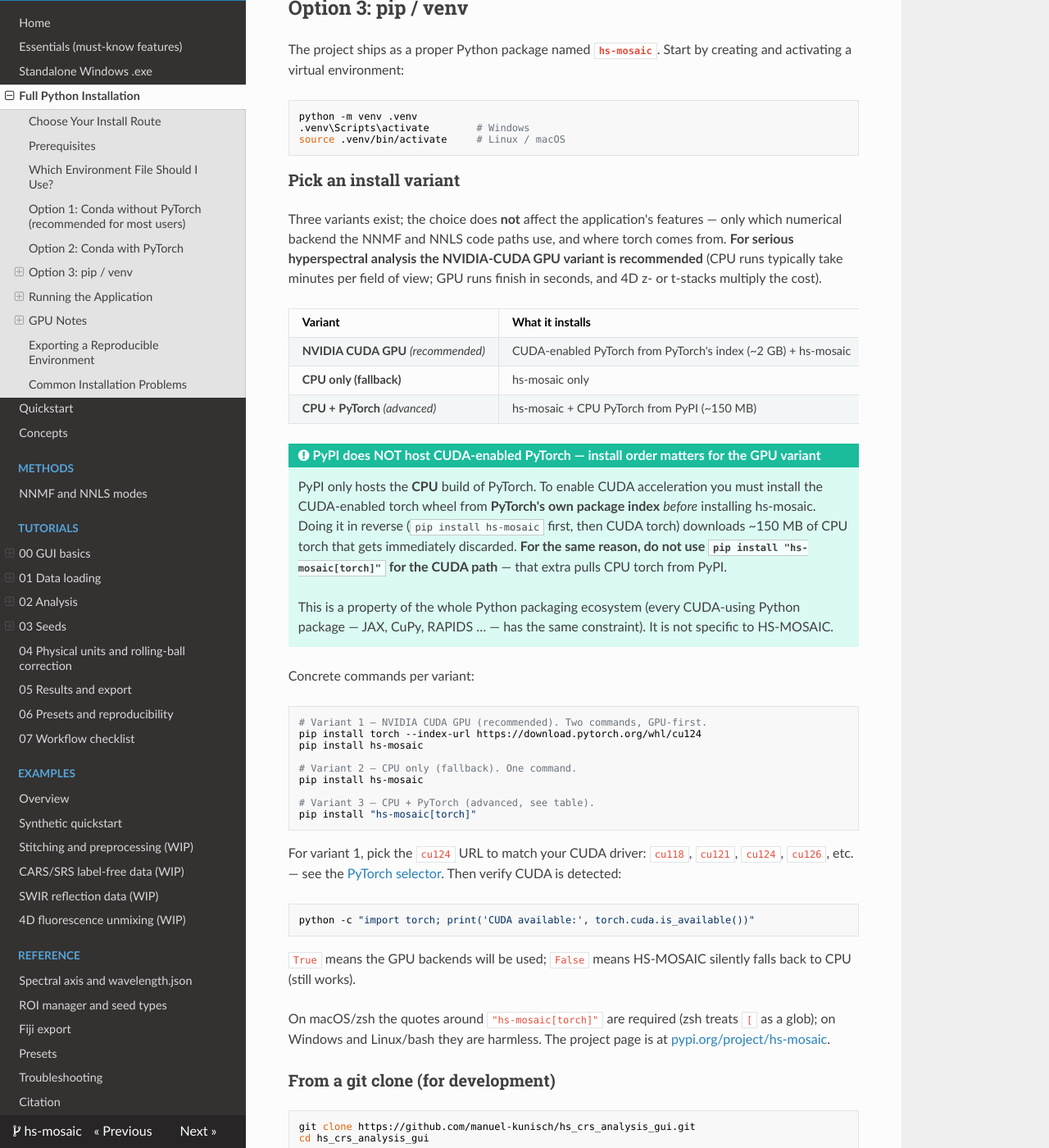
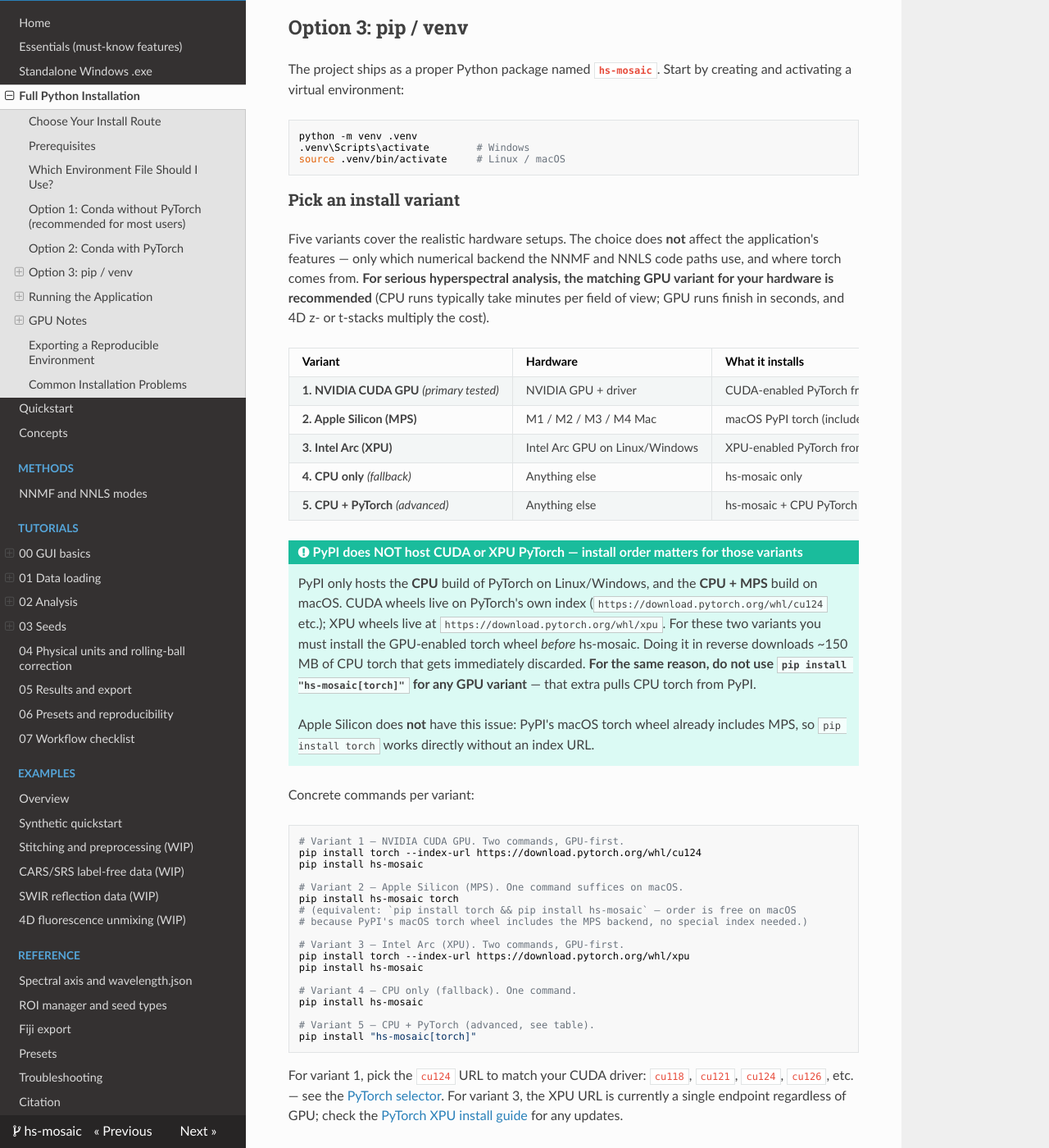
Before and after one commit to manuel-kunisch/hs_crs_analysis_gui, an MkDocs documentation site: the page built from docs/installation.md, in a window 1280 px wide and 1400 px high, scrolled down 1584 px. Shown: the whole window at 82% size. Built offline with MkDocs 1.6.1, drawn with Linux system fonts in a browser that asks for light colours; nearby versions of some CDN libraries; some of the changed text lies outside the part shown.

Commit message:
🎉 Feature: Add support for MPS and XPU GPU backends
- Introduced new device detection for Apple Silicon (MPS) and Intel Arc (XPU) GPUs.
- Added helper functions: `mps_available()`, `xpu_available()`, and `gpu_available()` to check GPU availability.
- Updated backend selection logic to prioritize CUDA > MPS > XPU > CPU for NNMF and NNLS operations.
- Enhanced documentation to reflect new GPU support and installation instructions.
- Updated CHANGELOG to include details about GPU acceleration improvements.

````diff
--- a/docs/installation.md
+++ b/docs/installation.md
@@ -25,7 +25,7 @@ Optional, for GPU acceleration:
 
 - **NVIDIA GPU**: the recommended GPU path, using CUDA via PyTorch
 - **AMD GPU on Linux**: potentially usable through ROCm (see [GPU notes](#gpu-notes))
-- **Apple Silicon**: the GUI runs, but the PyTorch acceleration paths currently fall back to CPU
+- **Apple Silicon (M1/M2/M3/M4)**: NNMF and NNLS run on the Metal MPS backend (PyTorch ≥ 2.0)
 
 ## Which Environment File Should I Use?
 
@@ -65,40 +65,60 @@ source .venv/bin/activate     # Linux / macOS
 
 ### Pick an install variant
 
-Three variants exist; the choice does **not** affect the application's features — only which numerical backend the NNMF and NNLS code paths use, and where torch comes from. **For serious hyperspectral analysis the NVIDIA-CUDA GPU variant is recommended** (CPU runs typically take minutes per field of view; GPU runs finish in seconds, and 4D z- or t-stacks multiply the cost).
+Five variants cover the realistic hardware setups. The choice does **not** affect the application's features — only which numerical backend the NNMF and NNLS code paths use, and where torch comes from. **For serious hyperspectral analysis, the matching GPU variant for your hardware is recommended** (CPU runs typically take minutes per field of view; GPU runs finish in seconds, and 4D z- or t-stacks multiply the cost).
 
-| Variant | What it installs | NNMF / NNLS backend | GPU? | When to use |
+| Variant | Hardware | What it installs | Dispatch label | When to use |
 |---|---|---|---|---|
-| **NVIDIA CUDA GPU** *(recommended)* | CUDA-enabled PyTorch from PyTorch's index (~2 GB) + hs-mosaic | PyTorch on GPU | ✅ | Any NVIDIA GPU machine. **Install order matters** — see admonition below. |
-| **CPU only (fallback)** | hs-mosaic only | scikit-learn / SciPy on CPU | ❌ | Machines without an NVIDIA GPU — laptops, Apple Silicon, ARM Linux, CI runners. Functionally complete; runs in minutes per FOV instead of seconds. |
-| **CPU + PyTorch** *(advanced)* | hs-mosaic + CPU PyTorch from PyPI (~150 MB) | scikit-learn / SciPy **or** PyTorch on CPU | ❌ | Niche. Sometimes faster for very large fixed-H NNLS mosaics (≥ 10⁶ pixels) where PyTorch's vectorised FISTA beats SciPy's per-pixel active-set. For typical images the bare CPU variant is equal or faster. **Does not provide GPU acceleration.** |
+| **1. NVIDIA CUDA GPU** *(primary tested)* | NVIDIA GPU + driver | CUDA-enabled PyTorch from PyTorch's index (~2 GB) + hs-mosaic | `torch-cuda` | Any NVIDIA GPU machine. **Install order matters** — see admonition below. |
+| **2. Apple Silicon (MPS)** | M1 / M2 / M3 / M4 Mac | macOS PyPI torch (includes MPS by default) + hs-mosaic | `torch-mps` | Any Apple Silicon Mac on macOS 12.3+. PyPI's macOS torch wheel includes the Metal backend, so no separate CUDA-style index URL is needed. |
+| **3. Intel Arc (XPU)** | Intel Arc GPU on Linux/Windows | XPU-enabled PyTorch from PyTorch's index + hs-mosaic | `torch-xpu` | Intel Arc hardware with PyTorch ≥ 2.5. Same two-command order as CUDA. |
+| **4. CPU only** *(fallback)* | Anything else | hs-mosaic only | `scipy-cpu` | Machines without a supported GPU — older Macs, AMD on Windows, ARM Linux without ROCm, CI runners. Functionally complete; minutes per FOV instead of seconds. |
+| **5. CPU + PyTorch** *(advanced)* | Anything else | hs-mosaic + CPU PyTorch from PyPI (~150 MB) | `torch-cpu` | Niche. Sometimes faster than variant 4 for very large fixed-H NNLS mosaics (≥ 10⁶ pixels) where PyTorch's vectorised FISTA beats SciPy's per-pixel active-set. For typical images variant 4 is equal or faster. **Does not provide GPU acceleration.** |
 
-!!! important "PyPI does NOT host CUDA-enabled PyTorch — install order matters for the GPU variant"
-    PyPI only hosts the **CPU** build of PyTorch. To enable CUDA acceleration you must install the CUDA-enabled torch wheel from **PyTorch's own package index** *before* installing hs-mosaic. Doing it in reverse (`pip install hs-mosaic` first, then CUDA torch) downloads ~150 MB of CPU torch that gets immediately discarded. **For the same reason, do not use `pip install "hs-mosaic[torch]"` for the CUDA path** — that extra pulls CPU torch from PyPI.
+!!! important "PyPI does NOT host CUDA or XPU PyTorch — install order matters for those variants"
+    PyPI only hosts the **CPU** build of PyTorch on Linux/Windows, and the **CPU + MPS** build on macOS. CUDA wheels live on PyTorch's own index (`https://download.pytorch.org/whl/cu124` etc.); XPU wheels live at `https://download.pytorch.org/whl/xpu`. For these two variants you must install the GPU-enabled torch wheel *before* hs-mosaic. Doing it in reverse downloads ~150 MB of CPU torch that gets immediately discarded. **For the same reason, do not use `pip install "hs-mosaic[torch]"` for any GPU variant** — that extra pulls CPU torch from PyPI.
 
-    This is a property of the whole Python packaging ecosystem (every CUDA-using Python package — JAX, CuPy, RAPIDS … — has the same constraint). It is not specific to HS-MOSAIC.
+    Apple Silicon does **not** have this issue: PyPI's macOS torch wheel already includes MPS, so `pip install torch` works directly without an index URL.
 
 Concrete commands per variant:
 
 ```bash
-# Variant 1 — NVIDIA CUDA GPU (recommended). Two commands, GPU-first.
+# Variant 1 — NVIDIA CUDA GPU. Two commands, GPU-first.
 pip install torch --index-url https://download.pytorch.org/whl/cu124
 pip install hs-mosaic
 
-# Variant 2 — CPU only (fallback). One command.
+# Variant 2 — Apple Silicon (MPS). One command suffices on macOS.
+pip install hs-mosaic torch
+# (equivalent: `pip install torch && pip install hs-mosaic` — order is free on macOS
+# because PyPI's macOS torch wheel includes the MPS backend, no special index needed.)
+
+# Variant 3 — Intel Arc (XPU). Two commands, GPU-first.
+pip install torch --index-url https://download.pytorch.org/whl/xpu
 pip install hs-mosaic
 
-# Variant 3 — CPU + PyTorch (advanced, see table).
+# Variant 4 — CPU only (fallback). One command.
+pip install hs-mosaic
+
+# Variant 5 — CPU + PyTorch (advanced, see table).
 pip install "hs-mosaic[torch]"
 ```
 
-For variant 1, pick the `cu124` URL to match your CUDA driver: `cu118`, `cu121`, `cu124`, `cu126`, etc. — see the [PyTorch selector](https://pytorch.org/get-started/locally/). Then verify CUDA is detected:
+For variant 1, pick the `cu124` URL to match your CUDA driver: `cu118`, `cu121`, `cu124`, `cu126`, etc. — see the [PyTorch selector](https://pytorch.org/get-started/locally/). For variant 3, the XPU URL is currently a single endpoint regardless of GPU; check the [PyTorch XPU install guide](https://pytorch.org/get-started/locally/) for any updates.
+
+Verify the GPU is detected after the install:
 
 ```bash
-python -c "import torch; print('CUDA available:', torch.cuda.is_available())"
+# Variant 1 — CUDA
+python -c "import torch; print('CUDA:', torch.cuda.is_available())"
+
+# Variant 2 — MPS (Apple Silicon)
+python -c "import torch; print('MPS :', torch.backends.mps.is_available() and torch.backends.mps.is_built())"
+
+# Variant 3 — XPU (Intel Arc)
+python -c "import torch; print('XPU :', hasattr(torch, 'xpu') and torch.xpu.is_available())"
 ```
 
-`True` means the GPU backends will be used; `False` means HS-MOSAIC silently falls back to CPU (still works).
+`True` means the corresponding GPU backend will be used; `False` means HS-MOSAIC silently falls back to CPU (still works). The fit-summary `backend` field reports `torch-cuda`, `torch-mps`, `torch-xpu`, `torch-cpu`, or `scipy-cpu` so you can see which path actually ran.
 
 On macOS/zsh the quotes around `"hs-mosaic[torch]"` are required (zsh treats `[` as a glob); on Windows and Linux/bash they are harmless. The project page is at [pypi.org/project/hs-mosaic](https://pypi.org/project/hs-mosaic/).
 
@@ -151,18 +171,18 @@ python -m hs_mosaic           # equivalent module form
 
 ### Supported GPU backends — at a glance
 
-HS-MOSAIC's PyTorch NNMF and NNLS backends select a device by calling `torch.cuda.is_available()`. Anything that exposes itself through that check gets the GPU code path; anything that doesn't falls back silently to CPU. In practice:
+Since v0.9.3, HS-MOSAIC's PyTorch NNMF and NNLS backends pick a device in this priority order: **CUDA → MPS → XPU → CPU**. Whichever PyTorch reports as available first gets used.
 
 | Hardware + driver stack | Detection | Acceleration | Notes |
 |---|---|---|---|
-| **NVIDIA GPU + CUDA-enabled PyTorch** | `torch.cuda.is_available() == True` | ✅ Full | The officially supported path. Use the matching `cuXXX` wheel from PyTorch's index. |
-| **AMD GPU on Linux + ROCm-built PyTorch** | `torch.cuda.is_available() == True` (ROCm maps to the CUDA namespace) | ✅ Incidental | Works without code changes but is not part of the test matrix. Use the official AMD ROCm PyTorch builds for your distro. |
+| **NVIDIA GPU + CUDA-enabled PyTorch** | `torch.cuda.is_available() == True` | ✅ Full, primary tested platform | Use the matching `cuXXX` wheel from PyTorch's index. The dispatch label in the fit summary is `torch-cuda`. |
+| **AMD GPU on Linux + ROCm-built PyTorch** | `torch.cuda.is_available() == True` (ROCm maps to the CUDA namespace) | ✅ Incidental | Works without code changes but is not part of the CI matrix. Install the official AMD ROCm PyTorch build for your distro. |
 | **AMD GPU on Windows** | No supported PyTorch backend | ❌ CPU only | ROCm has no Windows distribution. |
-| **Apple Silicon (M1/M2/M3/M4) + MPS-enabled PyTorch** | `torch.cuda.is_available() == False`; `torch.backends.mps.is_available() == True` | ❌ CPU only BUT WIP | The GUI runs fine, but the MPS backend is **not yet wired up** in HS-MOSAIC's PyTorch paths — they only check `cuda`. Planned for a future release. |
-| **Intel Arc GPU + Intel XPU PyTorch** | `torch.xpu.is_available() == True`, but not checked | ❌ CPU only | Same situation as Apple Silicon — backend not wired. |
-| **CPU only (any platform)** | n/a | ❌ CPU paths used | scikit-learn NMF + SciPy NNLS for the bare install; PyTorch on CPU if `[torch]` extra installed. |
+| **Apple Silicon (M1/M2/M3/M4) + MPS-enabled PyTorch** | `torch.backends.mps.is_available() == True` | ✅ Supported since v0.9.3 | The standard PyPI macOS torch wheel includes the MPS backend, so `pip install hs-mosaic torch` Just Works on Apple Silicon. Dispatch label: `torch-mps`. The Lipschitz-constant `torch.linalg.eigvalsh` call in fixed-H NNLS internally falls back to CPU for that one ~1 ms op on older PyTorch builds — negligible. |
+| **Intel Arc GPU + Intel XPU PyTorch** | `torch.xpu.is_available() == True` | ✅ Supported since v0.9.3 (untested in CI) | Requires PyTorch built with XPU support (PyTorch ≥ 2.5 or IPEX). Dispatch label: `torch-xpu`. Please report issues if you have hardware to test. |
+| **CPU only (any platform)** | n/a | ❌ CPU paths used | scikit-learn NMF + SciPy NNLS for the bare install; PyTorch on CPU if `[torch]` extra installed. Dispatch label: `torch-cpu` (PyTorch path) or `scipy-cpu` (bare path). |
 
-If you need acceleration on Apple Silicon or Intel hardware, the only current option is to use the standalone Windows .exe on a Windows + NVIDIA machine, or to run on a Linux box with AMD ROCm.
+CUDA remains the primary tested platform. MPS and XPU support is dispatch-clean (`torch_nmf.gpu_available()` returns `True`, the backend label appears as `torch-mps` or `torch-xpu` in the fit summary), but absolute throughput on those backends depends on PyTorch's own op coverage for the hardware.
 
 ### NVIDIA (Windows and Linux)
 
@@ -178,9 +198,27 @@ Replace `12.6` with the version recommended by the [PyTorch selector](https://py
 
 HS-MOSAIC's PyTorch paths use the `torch.cuda` API; PyTorch ROCm maps that to ROCm devices on Linux. AMD GPUs on Linux therefore work incidentally, but this is not part of the test matrix — install via the official AMD ROCm PyTorch builds. AMD on Windows is not a practical target.
 
-### Apple Silicon and Intel Arc
+### Apple Silicon (MPS)
 
-The GUI runs on both platforms, but the analysis backends fall back to CPU because HS-MOSAIC's PyTorch paths only check `torch.cuda.is_available()` at present. Routing to `torch.backends.mps` (Apple) or `torch.xpu` (Intel) is planned for a future release.
+Since v0.9.3, Apple Silicon Macs (M1/M2/M3/M4) get hardware acceleration through PyTorch's MPS backend. The standard PyPI macOS torch wheel includes MPS, so the install reduces to:
+
+```bash
+pip install hs-mosaic torch
+```
+
+(no PyTorch-index step is needed; PyPI's macOS torch wheel already includes the Metal/MPS backend.)
+
+Verify MPS is detected:
+
+```bash
+python -c "import torch; print('MPS available:', torch.backends.mps.is_available() and torch.backends.mps.is_built())"
+```
+
+`True` → HS-MOSAIC's PyTorch NNMF and NNLS backends run on the GPU; you'll see `torch-mps` as the backend label in the fit summary. Requires macOS 12.3 or newer and PyTorch ≥ 2.0.
+
+### Intel Arc (XPU)
+
+Since v0.9.3, Intel Arc GPUs are picked up automatically via `torch.xpu.is_available()` when an XPU-enabled PyTorch is installed (PyTorch ≥ 2.5 with the XPU build, or the Intel Extension for PyTorch / IPEX). Dispatch label is `torch-xpu`. Untested in CI — please report issues.
 
 ## Exporting a Reproducible Environment
 
````
Also changed, not shown: CHANGELOG.md (+18 -1 lines), README.md (+20 -15 lines), 4 other files.
